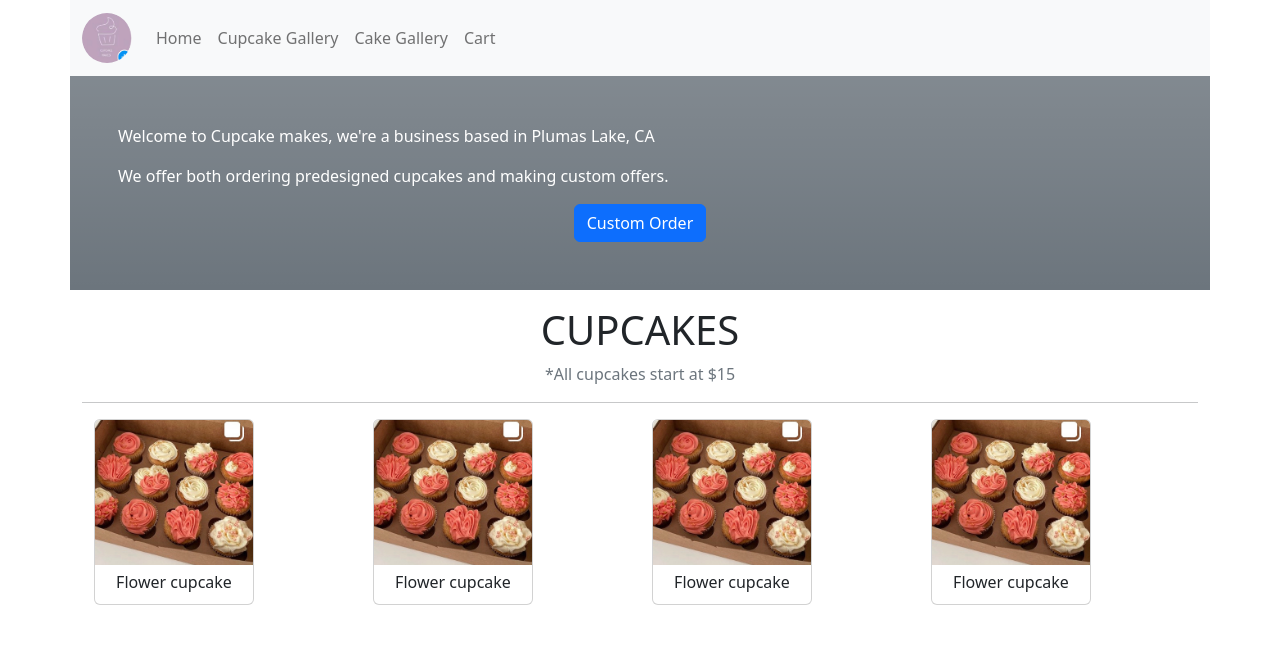
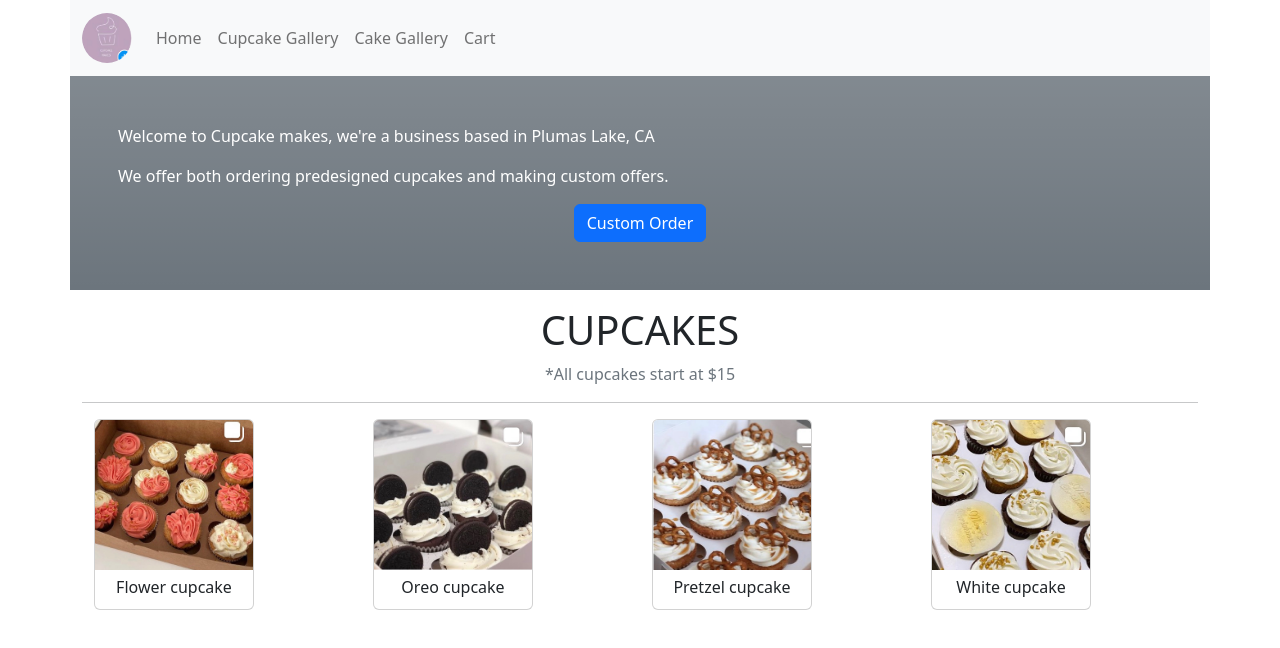
Before and after one commit to Gurb-S/cupcakemakes, a React (Create React App) app: page / in a window 1280 px wide. Shown: the top 648 px of the page. Built offline with nearby package versions, Linux system fonts and the light colour scheme.

Commit message:
display based on data file

```diff
--- a/src/components/Body.js
+++ b/src/components/Body.js
@@ -1,7 +1,19 @@
-import { Col, Container, Row } from "react-bootstrap";
+import { Container, Row } from "react-bootstrap";
 import { ProductCardDisplay } from "./ProductCardDisplay";
+import products from '../data/data.json'
+
 
 export function Body() {
+    const product = products.products
+    let key;
+    const cards = product.map((card) => {
+        key++
+        return <ProductCardDisplay
+            img={card.product_img}
+            name={card.product_name}
+            key={key}
+        />
+    })
     return(
         <div className="text-center">
             <h1 className="mt-3 fs-1">
@@ -10,19 +22,8 @@ export function Body() {
             <p className="text-muted">*All cupcakes start at $15</p>
             <Container>
             <hr className="mb-3"></hr>
-                <Row className="mb-5 mx-auto" xs={2} md={4}>
-                    <Col className="mb-4">
-                        <ProductCardDisplay />
-                    </Col>
-                    <Col>
-                        <ProductCardDisplay />
-                    </Col>
-                    <Col>
-                        <ProductCardDisplay />
-                    </Col>
-                    <Col>
-                        <ProductCardDisplay />
-                    </Col>
+                <Row className="mb-5 m-auto" xs={2} md={4}>
+                    {cards}
                 </Row>
             </Container>
             {/* Move this to the end */}
--- a/src/components/ProductCardDisplay.js
+++ b/src/components/ProductCardDisplay.js
@@ -1,16 +1,18 @@
-import { Card } from 'react-bootstrap';
+import { Card, Col } from 'react-bootstrap';
 import products from '../data/data.json'
 
-export function ProductCardDisplay() {
+export function ProductCardDisplay(props) {
     const product = products.products
     console.log(product[0].product_img);
     return(
-        <Card style={{ width: '10rem' }}>
-            <Card.Img variant='top' src={require(`../imgs/flower.jpeg`)} />
-            <Card.Body className='p-1 pt-2'>
-                <Card.Title className='fs-6'>{product[0].product_name}</Card.Title>
-            </Card.Body>
-        </Card>
+        <Col className='mb-4'>
+            <Card style={{ width: '10rem' }}>
+                <Card.Img variant='top' src={require(`../imgs/${props.img}`)} width={150} height={150} />
+                <Card.Body className='p-1 pt-2'>
+                    <Card.Title className='fs-6'>{props.name}</Card.Title>
+                </Card.Body>
+            </Card>
+        </Col>
         // <div className="card">
         //     <img src={require(`../imgs/${product[0].product_img}`)} className="card-img-top" alt="..."></img>
         //     <div className="card-body">
```
